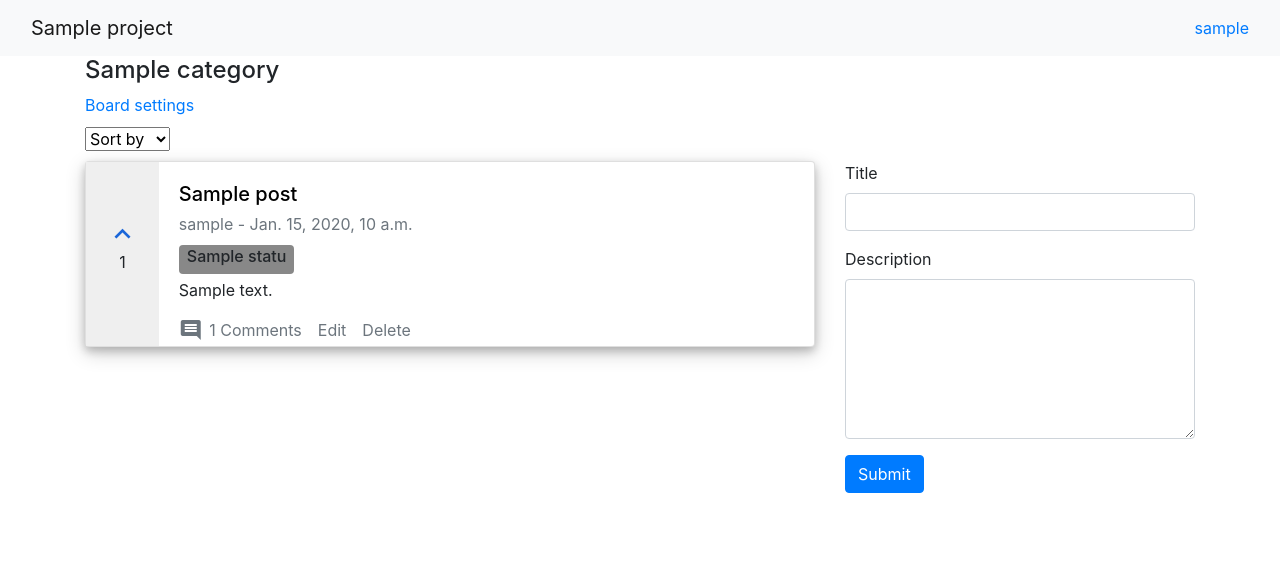
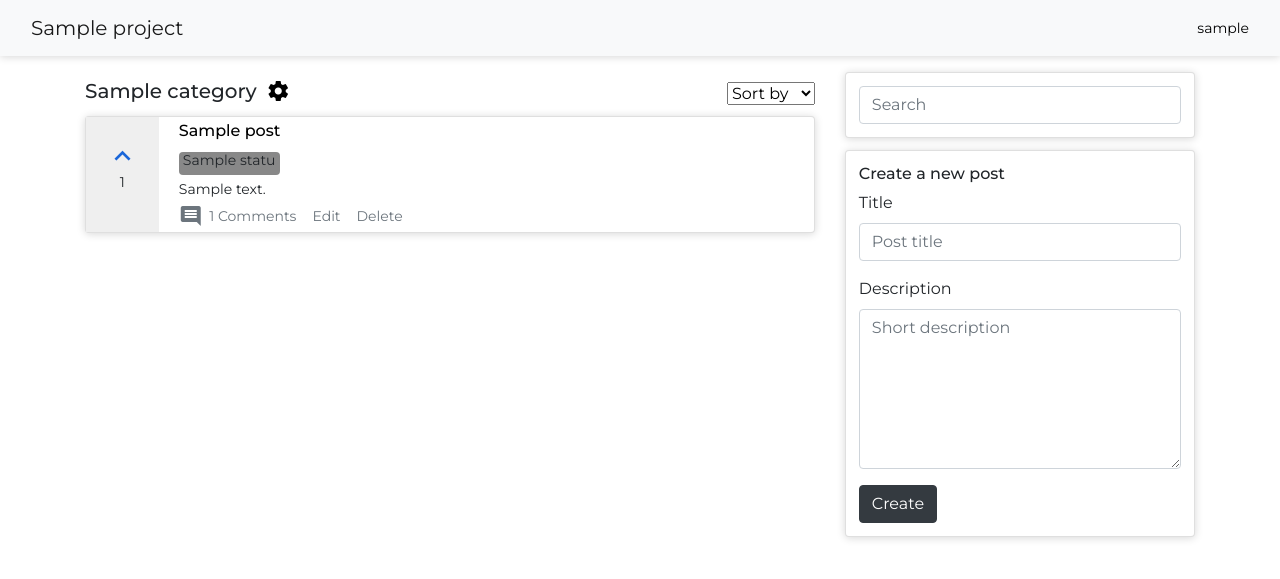
Before and after one commit to Swanand01/feedboard, a Django app: a page that uses core/templates/base.html in a window 1280 px wide. Shown: the top 579 px of the page. Run offline with Django 3.2, Linux system fonts and the light colour scheme; a user stored in the database is signed in; tables that the repository leaves empty hold one stand-in row (values such as "Sample post"); some libraries are stand-ins or nearby versions.

Commit message:
Added a search bar to category view

```diff
--- /dev/null
+++ b/core/static/css/base.css
@@ -0,0 +1,27 @@
+/* @import url('https://fonts.googleapis.com/css2?family=Noto+Sans:ital,wght@0,400;0,700;1,400;1,700&display=swap');
+
+html * {
+    font-size: 14px;
+    font-family: 'Noto Sans', sans-serif;
+} */
+
+@import url('https://fonts.googleapis.com/css2?family=Montserrat:wght@400;500;600;700&display=swap');
+
+
+html * {
+    font-family: 'Montserrat', sans-serif;
+}
+
+
+a{
+    font-size: 14px;
+    color: black;
+}
+
+p{
+    font-size: 14px;
+}
+
+.navbar{
+    box-shadow: rgba(0, 0, 0, 0.16) 0px 1px 8px;
+}
--- a/core/static/css/category_view.css
+++ b/core/static/css/category_view.css
@@ -1,12 +1,22 @@
 #description{
     height: 160px;
+}
+
+.header{
+    display: flex;
+    align-items: center;
+    justify-content: space-between;
+}
+
+.header h5{
+    margin-bottom: 0;
 }
 
 .post{
     display: grid;
     grid-template-columns: 1fr 9fr;
-    margin-bottom: 1rem;
-    box-shadow: 0 4px 8px 0 rgba(0, 0, 0, 0.2), 0 6px 20px 0 rgba(0, 0, 0, 0.19);
+    box-shadow: rgba(0, 0, 0, 0.16) 0px 1px 8px;
+    margin-bottom: 0.8rem;
 }
 
 .post-body{
@@ -16,6 +26,7 @@
 
 .post-footer{
     display: flex;
+    align-items: center;
 }
 
 .upvotes{
@@ -43,6 +54,7 @@
 }
 
 .footer-item a{
+    font-size: 14px;
     color: black;
 }
 
@@ -71,8 +83,37 @@
 .dropdown{
     margin-top: 10px;
     margin-bottom: 10px;
+    background-color: #ffffff;
+}
+
+
+.card-title{
+    margin-bottom: 0.5rem;
 }
 
 .card-title a{
+    font-size: 1rem;
     color: black;
 }
+
+.new-post-form{
+    background-color: #ffffff;
+    padding: 0.8rem;
+    border: 1px solid rgba(0,0,0,.125);
+    border-radius: 0.25rem;
+    box-shadow: rgba(0, 0, 0, 0.16) 0px 1px 8px;
+}
+
+.category_title{
+    display: flex;
+    column-gap: 0.6rem;
+}
+
+.search-bar{
+    padding: 0.8rem;
+    margin-bottom: 0.8rem;
+    background-color: #ffffff;
+    border: 1px solid rgba(0,0,0,.125);
+    border-radius: 0.25rem;
+    box-shadow: rgba(0, 0, 0, 0.16) 0px 1px 8px;
+}
--- a/core/templates/base.html
+++ b/core/templates/base.html
@@ -12,6 +12,8 @@
         integrity="sha384-Gn5384xqQ1aoWXA+058RXPxPg6fy4IWvTNh0E263XmFcJlSAwiGgFAW/dAiS6JXm" crossorigin="anonymous">
 
     <link href="https://fonts.googleapis.com/icon?family=Material+Icons" rel="stylesheet">
+
+    <link rel="stylesheet" href="{% static 'css/base.css' %}">
 
     <script src="//cdn.jsdelivr.net/npm/sweetalert2@11"></script>
 
@@ -31,9 +33,9 @@
             </button>
             <div class="links">
                 {% if request.user.is_authenticated %}
-                    <a class="navbar-link" href="">{{ user.user_name }}</a>
+                <a class="navbar-link" href="">{{ user.user_name }}</a>
                 {% else %}
-                    <a class="btn btn-primary" href="/login?next={{request.path}}">Sign in</a>
+                <a class="btn btn-primary" href="/login?next={{request.path}}">Sign in</a>
                 {% endif %}
             </div>
         </div>
--- a/core/templates/category_view.html
+++ b/core/templates/category_view.html
@@ -10,11 +10,18 @@
 {% block body %}
 
 <main>
-    <div class="container">
-        <h4>{{category}}</h4>
+    <div class="container pt-3 pb-3">
+
+        <div class="row">
+            <div class="col-sm-8">
+                <div class="header">
+                    <div class="category_title">
+                        <h5>{{category}}</h5>
                         {% if is_admin %}
-        <a href="{% url 'board_settings' project.slug category.slug %}">Board settings</a>
+                        <a href="{% url 'board_settings' project.slug category.slug %}"><i
+                                class="material-icons board-settings">settings</i></a>
                         {% endif %}
+                    </div>
                     <div class="dropdown show">
                         <form action="" method="get">
                             <select id="sort_by" name="sort_by" onchange="if (this.selectedIndex) this.form.submit()">
@@ -24,8 +31,7 @@
                             </select>
                         </form>
                     </div>
-        <div class="row">
-            <div class="col-sm-8">
+                </div>
                 {% for post in posts %}
 
                 <div class="card post">
@@ -39,21 +45,18 @@
                         <p class="upvote_count">{{post.get_upvotes}}</p>
                     </div>
                     <div class="post-body">
-                        <div class="card-body pb-1">
-                            <h5 class="card-title"><a
-                                    href="{% url 'post_view' project.slug category.slug post.slug %}">{{post.title}}</a>
-                            </h5>
-
-                            <p class="card-subtitle mb-2 text-muted">{{post.user}} - {{post.created_at}}
-                            </p>
+                        <div class="card-body pb-1 pt-1">
+                            <h6 class="card-title"><a
+                                    href="{% url 'post_view' project.slug category.slug post.slug %}">{{post.title|truncatewords:10}}</a>
+                            </h6>
 
                             <div class="rounded"
                                 style="background-color: {{post.status.colour}}; display: inline-block;">
-                                <h6 class="card-subtitle p-2">
-                                    {{post.status}}</h6>
+                                <p class="card-subtitle p-1">
+                                    {{post.status}}</p>
                             </div>
 
-                            <p class="card-text mt-1">{{post.content}}</p>
+                            <p class="card-text mt-1 mb-1">{{post.content|truncatewords:12}}</p>
                             <div class="post-footer">
 
                                 <a href="{% url 'post_view' project.slug category.slug post.slug %}"
@@ -64,13 +67,16 @@
                                     </div>
                                 </a>
 
-                                {% if post.user == request.user or is_admin %}
+                                {% if post.user == request.user %}
                                 <div class="options">
-                                    {% if post.user == request.user %}
                                     <a href="{% url 'edit_post' post.id %}" class="footer-item">Edit</a>
-                                    {% endif %}
-                                    <a href="{% url 'delete_post' post.id %}" class="footer-item">Delete</a>
+
+                                    <a href="{% url 'delete_post' post.id %}" class="footer-item"
+                                        onclick="return confirm('Do you want to delete this post?')">Delete</a>
                                 </div>
+                                {% elif is_admin %}
+                                <a href="{% url 'delete_post' post.id %}" class="footer-item"
+                                    onclick="return confirm('Do you want to delete this post?')">Delete</a>
                                 {% endif %}
                             </div>
                         </div>
@@ -81,18 +87,26 @@
                 {% endfor %}
             </div>
             <div class="col-sm-4">
+                <div class="input-group rounded search-bar">
+                    <input type="search" class="form-control rounded" placeholder="Search">
+                </div>
+                <div class="new-post-form">
                     <form action="" method="post">
                         {% csrf_token %}
+                        <h6>Create a new post</h6>
                         <div class="form-group">
                             <label for="title">Title</label>
-                        <input type="text" name="title" id="title" class="form-control" required>
+                            <input type="text" name="title" id="title" class="form-control" required
+                                placeholder="Post title">
                         </div>
                         <div class="form-group">
                             <label for="description">Description</label>
-                        <textarea name="description" id="description" class="form-control" required></textarea>
+                            <textarea name="description" id="description" class="form-control" required
+                                placeholder="Short description"></textarea>
                         </div>
-                    <button type="submit" class="btn btn-primary">Submit</button>
+                        <button type="submit" class="btn btn-dark">Create</button>
                     </form>
+                </div>
             </div>
         </div>
     </div>
--- a/core/views.py
+++ b/core/views.py
@@ -131,8 +131,9 @@ def post_view(request, project_slug, category_slug, post_slug):
         if request.method == "POST":
             status = Status.objects.get(
                 category=post.category, title=request.POST.get("status"))
-            post.status = status
-            post.save()
+
+            Post.objects.filter(
+                project=project, slug=post_slug).update(status=status)
             return redirect(post.get_post_url())
 
     return render(request, "post_view.html", context)
```
Lines whose indentation alone changed are shown as unchanged.
